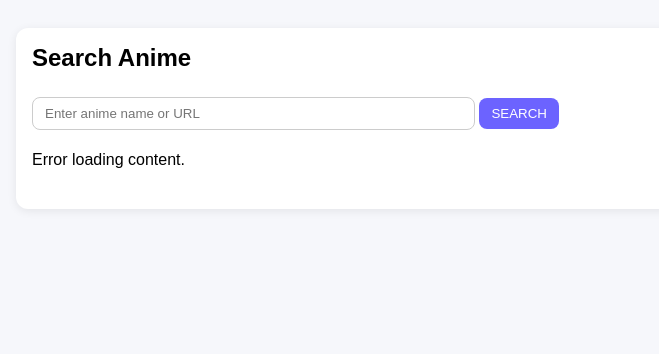
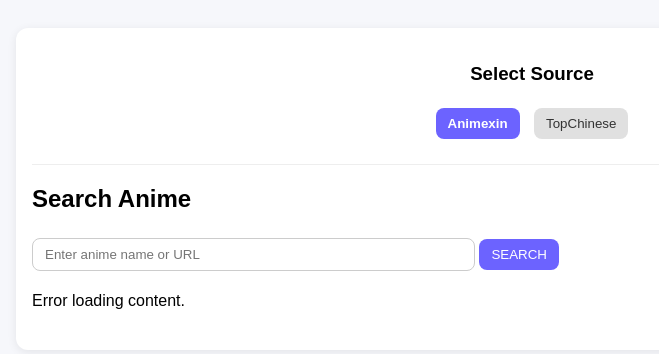
Before and after one commit to VkTheEncoder/Scrap, a Flask app: page / in a window 1280 px wide. Shown: the top 354 px of the page, without its empty margins (108-767 px from the left). Run offline with Flask 3, Linux system fonts and the light colour scheme; data that the repository does not hold is empty.

Commit message:
Update index.html

```diff
--- a/templates/index.html
+++ b/templates/index.html
@@ -22,7 +22,16 @@
 </head>
 <body>
   <div class="wrap">
+    <div style="text-align:center; margin-bottom: 20px; padding-bottom: 20px; border-bottom: 1px solid #eee;">
+      <h3>Select Source</h3>
+      <button id="btn-animexin" onclick="changeSource('animexin')" style="margin-right: 10px; font-weight: bold;">
+        Animexin
+      </button>
 
+      <button id="btn-tca" onclick="changeSource('tca')" style="background: #e0e0e0; color: #333; font-weight: normal;">
+        TopChinese
+      </button>
+    </div>
     <!-- SEARCH -->
     <h2>Search Anime</h2>
     <form id="searchForm">
```
